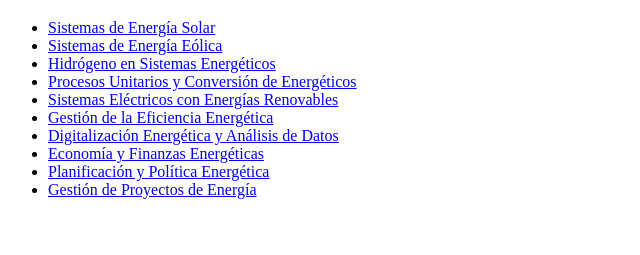
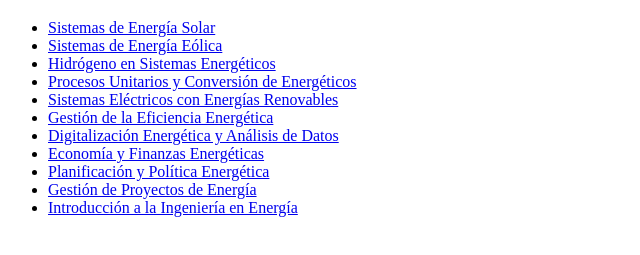
Before and after one commit to dieansig88/contenidos, a plain HTML site: page index.html in a window 1280 px wide. Shown: the part 61-316 px from the top of the page, without its empty margins (0-640 px from the left). Drawn offline with Linux system fonts and the light colour scheme.

Commit message:
Update index.html

```diff
--- a/index.html
+++ b/index.html
@@ -19,6 +19,8 @@
   <li><a href="economia_finanzas.html">Economía y Finanzas Energéticas</a></li>
   <li><a href="planificacion_politica.html">Planificación y Política Energética</a></li>
   <li><a href="gestion_proyectos.html">Gestión de Proyectos de Energía</a></li>
+  <li><a href="introduccion.html">Introducción a la Ingeniería en Energía</a></li>
+
 </ul>
 
 </body>
```
